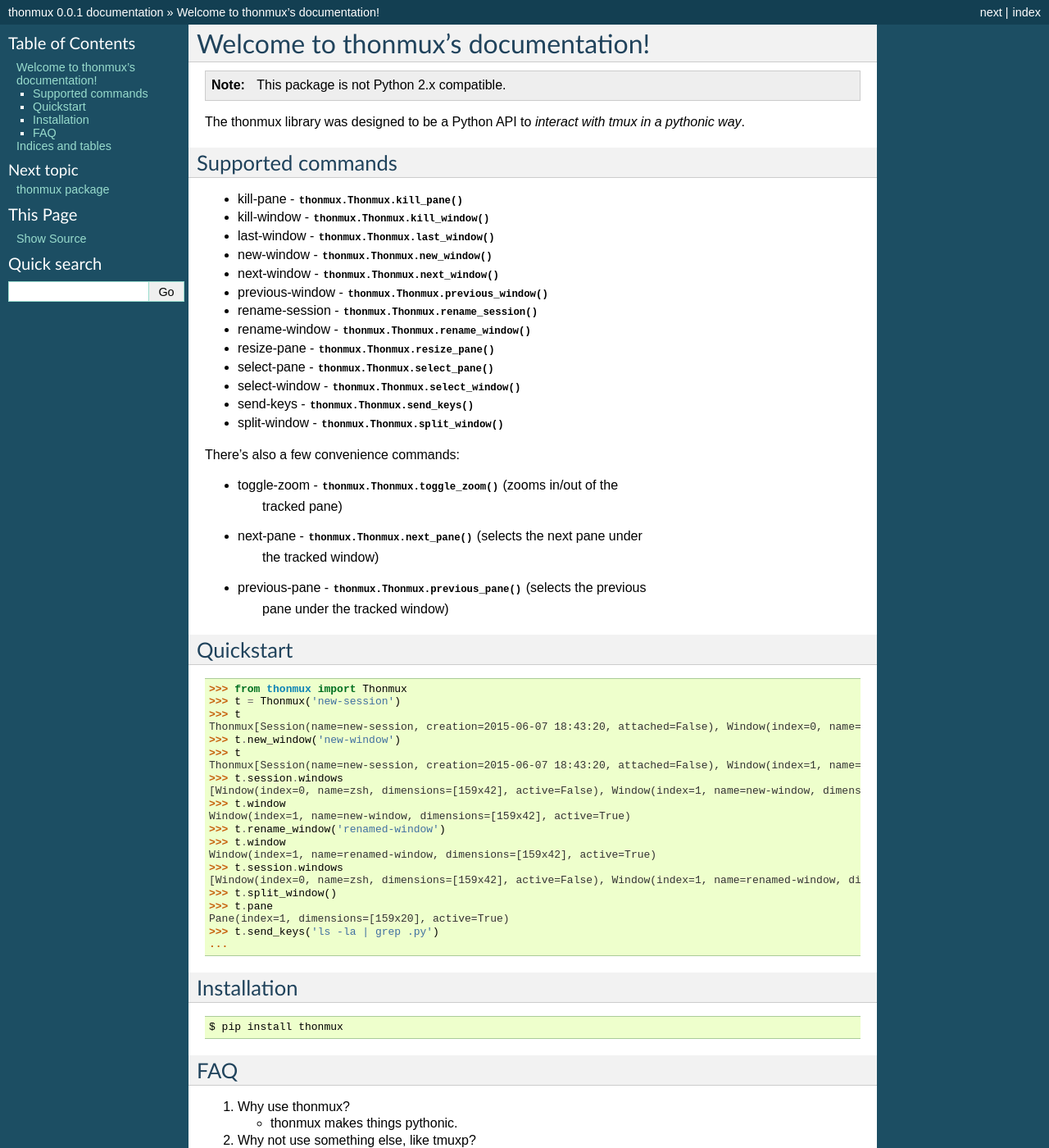
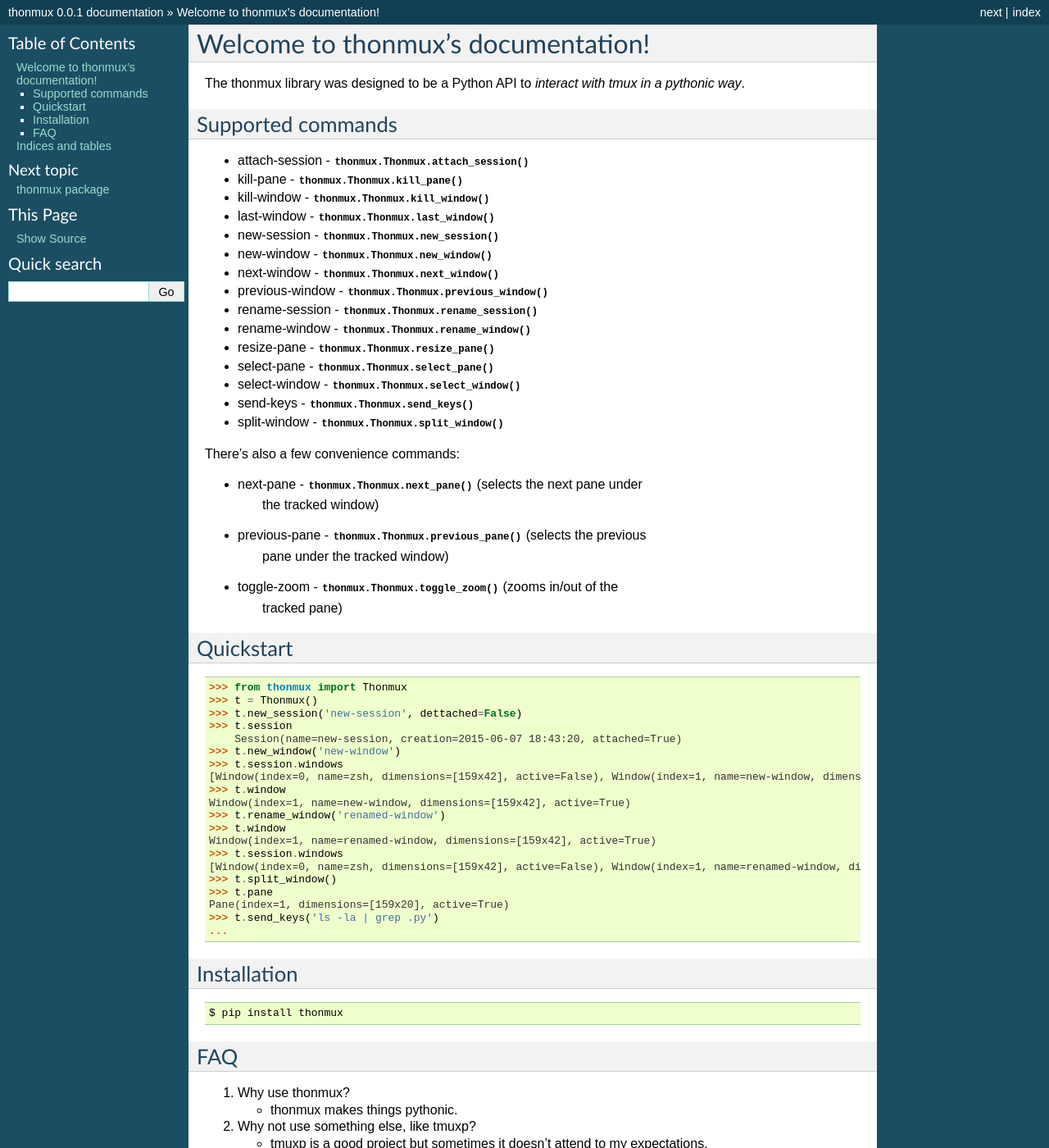
Before and after one commit to ewilazarus/thonmux, a Sphinx documentation site: the page built from docs/source/index.rst, in a window 1280 px wide and 1400 px high. Shown: the whole window at 82% size. Built offline with Sphinx 7.4.7, drawn with Linux system fonts in a browser that asks for light colours.

Commit message:
Upgrading documentation

```diff
--- a/docs/source/index.rst
+++ b/docs/source/index.rst
@@ -6,16 +6,16 @@
 Welcome to thonmux's documentation!
 ===================================
 
-.. note:: This package is not Python 2.x compatible.
-
 The thonmux library was designed to be a Python API to *interact with tmux in a pythonic way*.
 
 Supported commands
 ------------------
 
+* attach-session - :meth:`thonmux.Thonmux.attach_session`
 * kill-pane - :meth:`thonmux.Thonmux.kill_pane`
 * kill-window - :meth:`thonmux.Thonmux.kill_window`
 * last-window - :meth:`thonmux.Thonmux.last_window`
+* new-session - :meth:`thonmux.Thonmux.new_session`
 * new-window - :meth:`thonmux.Thonmux.new_window`
 * next-window - :meth:`thonmux.Thonmux.next_window`
 * previous-window - :meth:`thonmux.Thonmux.previous_window`
@@ -29,23 +29,22 @@
 
 There's also a few convenience commands:
 
-* toggle-zoom - :meth:`thonmux.Thonmux.toggle_zoom` (zooms in/out of the
-    tracked pane)
 * next-pane - :meth:`thonmux.Thonmux.next_pane` (selects the next pane under
     the tracked window)
 * previous-pane - :meth:`thonmux.Thonmux.previous_pane` (selects the previous
     pane under the tracked window)
+* toggle-zoom - :meth:`thonmux.Thonmux.toggle_zoom` (zooms in/out of the
+    tracked pane)
 
 Quickstart
 ----------
 
     >>> from thonmux import Thonmux
-    >>> t = Thonmux('new-session')
-    >>> t
-    Thonmux[Session(name=new-session, creation=2015-06-07 18:43:20, attached=False), Window(index=0, name=zsh, dimensions=[159x42], active=True), Pane(index=0, dimensions=[159x42], active=True)]
+    >>> t = Thonmux()
+    >>> t.new_session('new-session', dettached=False)
+    >>> t.session
+	Session(name=new-session, creation=2015-06-07 18:43:20, attached=True)
     >>> t.new_window('new-window')
-    >>> t
-    Thonmux[Session(name=new-session, creation=2015-06-07 18:43:20, attached=False), Window(index=1, name=new-window, dimensions=[159x42], active=True), Pane(index=0, dimensions=[159x42], active=True)]
     >>> t.session.windows
     [Window(index=0, name=zsh, dimensions=[159x42], active=False), Window(index=1, name=new-window, dimensions=[159x42], active=True)]
     >>> t.window
```
